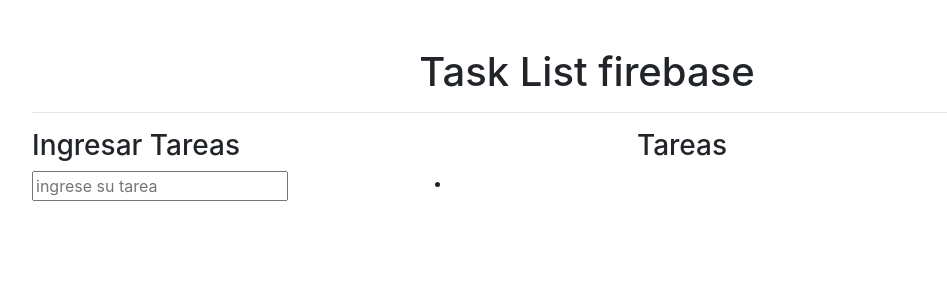
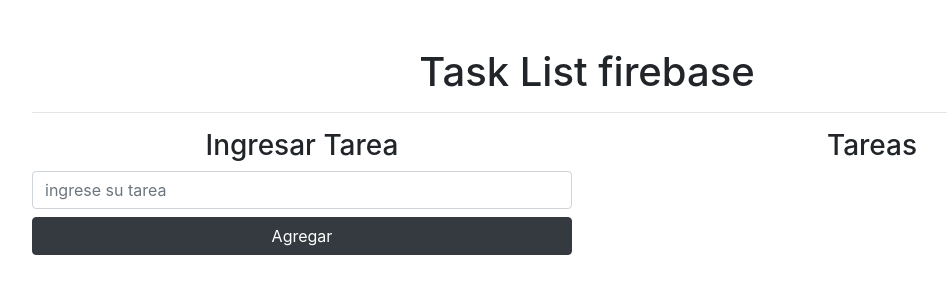
Before and after one commit to antoniPrz/task-list-firebase, a React (Create React App) app: page / in a window 1280 px wide. Shown: the top 300 px of the page, without its empty margins (53-1000 px from the left). Built offline with nearby package versions, Linux system fonts and the light colour scheme.

Commit message:
eliminar tarea , editar tarea

```diff
--- a/src/components/Tareas.jsx
+++ b/src/components/Tareas.jsx
@@ -3,26 +3,124 @@
 
 const Tareas = () => {
 
-  const [tarea, seTtarea] = useState()
+  const [tarea, setTarea] = useState("")
+  const [tareas, setTareas] = useState([])
+  const [modoEdicion, setModoEdicion] = useState(false)
+  const [indicador, setIndicador] = useState("")
+
+
+
+  const addTarea = (e) => {
+    e.preventDefault()
+    if (!tarea.trim()) {
+      console.log("value de tarea esta vacio")
+      return
+    }
+
+    setTareas([...tareas, tarea])
+    setTarea("")
+
+
+  }
+
+  const borrarTarea = (identificador) => {
+
+    const arrayFiltrado = tareas.filter((item, index) => index !== identificador)
+
+    console.log(arrayFiltrado)
+    setTareas(arrayFiltrado)
+  }
+
+  const entrarEnModoEdicion = (task, id) => {
+
+    setModoEdicion(true)
+    setTarea(task)
+    setIndicador(id)
+  }
+
+  const agregarTareaEditada = (e) => {
+
+    e.preventDefault()
+    if (!tarea.trim()) {
+      console.log("value de tarea esta vacio")
+      return
+    }
+
+    const arrayEditado = tareas.map((item, index) => index === indicador ? tarea : item)
+
+    setTareas(arrayEditado)
+    setTarea("")
+    setModoEdicion(false)
+
+  }
+
 
   return (
     <div>
       <h1 className="text-center">Task List firebase</h1>
       <hr />
       <div className="row">
-        <div className="col-4">
-          <h3>Ingresar Tareas</h3>
-          <form>
-            <input type="text"
+        <div className="col-md-6 text-center">
+          {
+            modoEdicion ? (
+
+              <h3 className="text-center">Editar Tarea</h3>
+            )
+              :
+              (<h3 className="text-center">Ingresar Tarea</h3>)
+          }
+
+          <form onSubmit={modoEdicion ? agregarTareaEditada : addTarea}>
+            <input
+              className="form-control mb-2"
+              type="text"
               placeholder="ingrese su tarea"
-              onChange={e => seTtarea(e.target.value)}
+              onChange={e => setTarea(e.target.value)}
+              value={tarea}
             />
+
+
+            {
+              modoEdicion ?
+                (
+                  <button
+                    className=" btn btn-warning btn-block mb-2"
+                    type="submit"
+                  >
+                    Editar
+                  </button>) :
+                (
+                  <button
+                    className=" btn btn-dark btn-block mb-2"
+                    type="submit"
+                  >
+                    Agregar
+                  </button>
+                )
+            }
+
           </form>
         </div>
-        <div className="col-6 text-center">
-          <h3>Tareas</h3>
-          <ul>
-            <li> {tarea}</li>
+        <div className="col-6 ">
+          <h3 className="text-center">Tareas</h3>
+          <ul className="list-group">
+            {
+              tareas.map((item, id) => (<li className="list-group-item"
+                key={id}> {item}
+                <span className="float-right">
+                  <button
+                    className="btn btn-warning btn-sm  mr-2"
+                    onClick={() => entrarEnModoEdicion(item, id)}
+                  > editar
+                  </button>
+                  <button
+                    className="btn btn-danger btn-sm "
+                    onClick={() => { borrarTarea(id) }}
+                  > eliminar
+                  </button>
+                </span>
+              </li>))
+            }
           </ul>
 
         </div>
```
